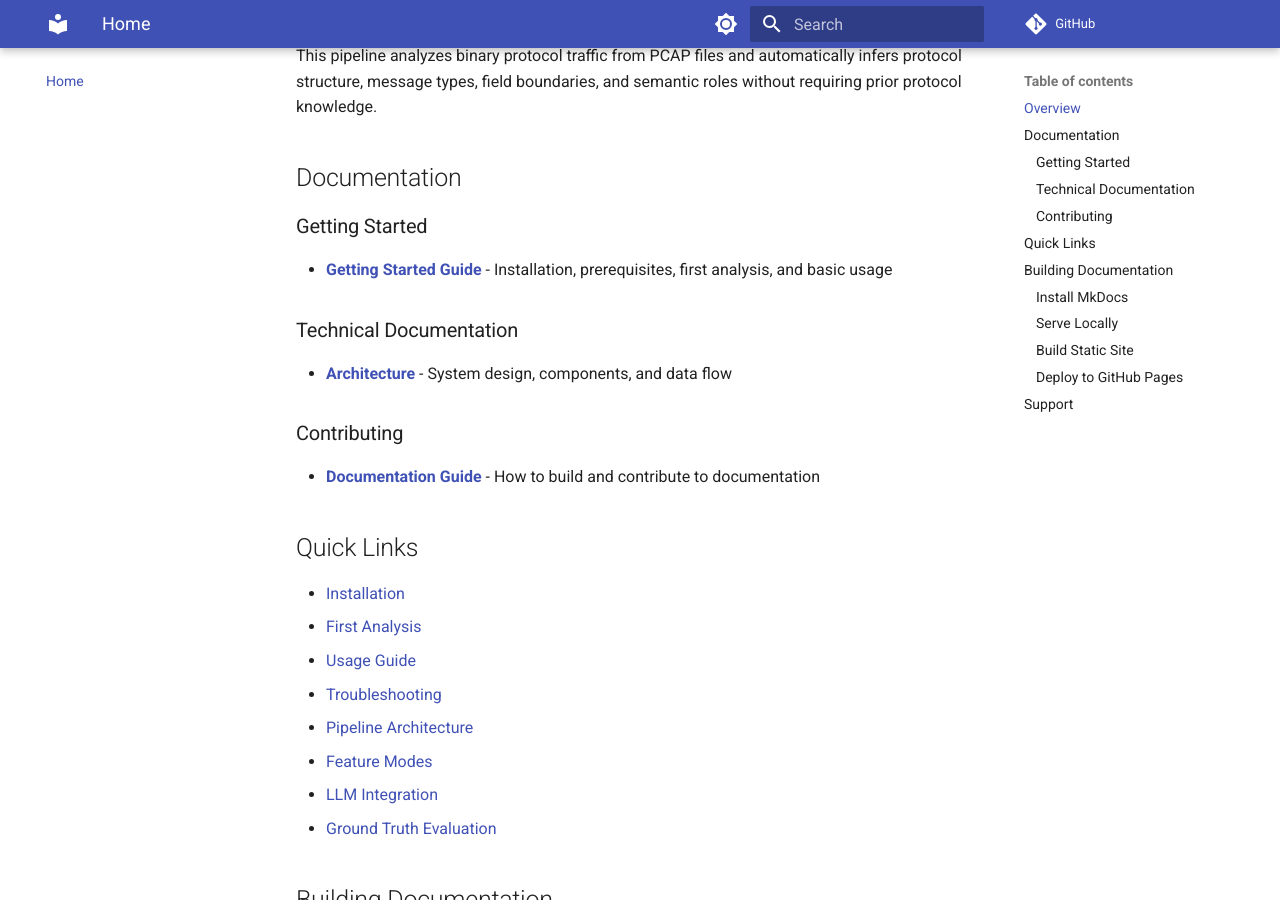
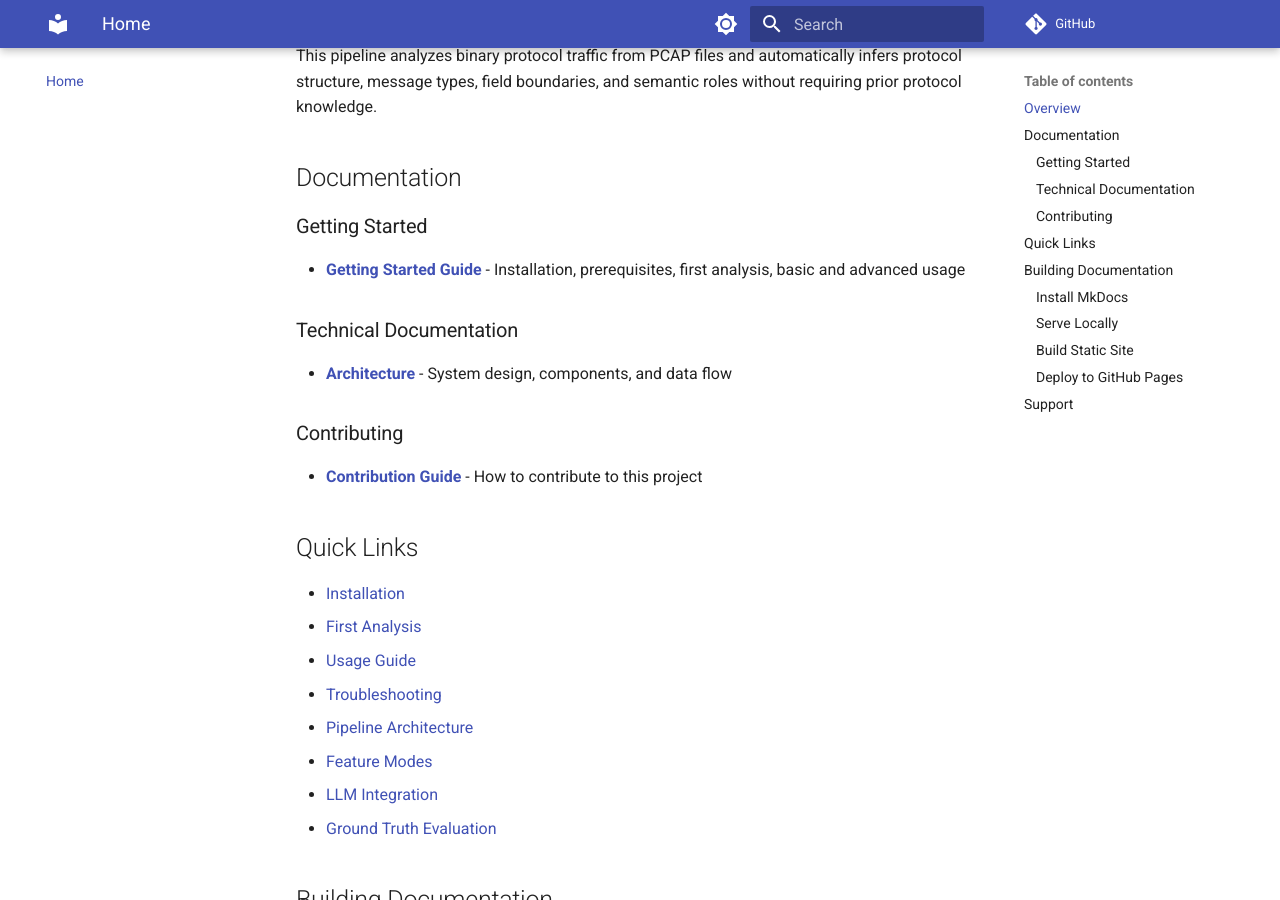
Before and after one commit to Moosa-Salehi/protocol_reverse_engineering, an MkDocs documentation site: the page built from docs/index.md, in a window 1280 px wide and 900 px high, scrolled down 301 px. Built offline with MkDocs 1.6.1 and Material for MkDocs 9.7.7, drawn with Linux system fonts in a browser that asks for light colours; comment, search, counter and statistics services are not loaded; the version menu is left out.

Commit message:
update docs

```diff
--- a/docs/index.md
+++ b/docs/index.md
@@ -9,13 +9,13 @@ This pipeline analyzes binary protocol traffic from PCAP files and automatically
 ## Documentation
 
 ### Getting Started
-- **[Getting Started Guide](getting_started.md)** - Installation, prerequisites, first analysis, and basic usage
+- **[Getting Started Guide](getting_started.md)** - Installation, prerequisites, first analysis, basic and advanced usage
 
 ### Technical Documentation
 - **[Architecture](architecture.md)** - System design, components, and data flow
 
 ### Contributing
-- **[Documentation Guide](contributing.md)** - How to build and contribute to documentation
+- **[Contribution Guide](contributing.md)** - How to contribute to this project
 
 ## Quick Links
 
```
Also changed, not shown: ReadMe.md (+3 -3 lines), docs/getting_started.md (+1 -1 lines).
